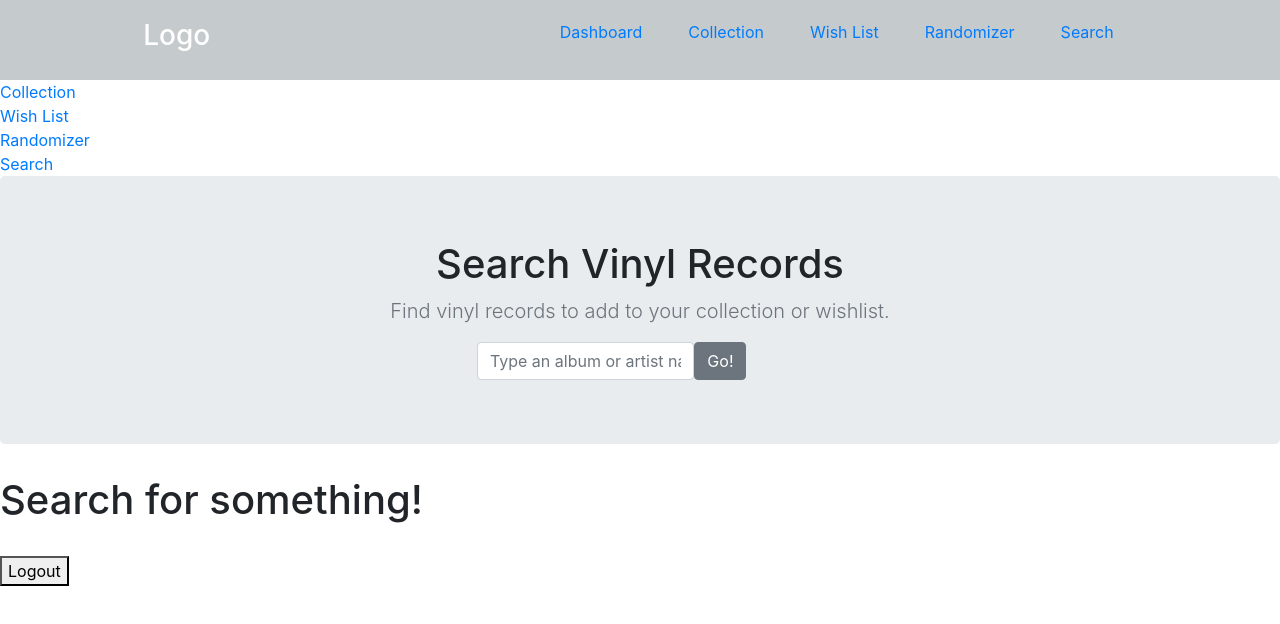
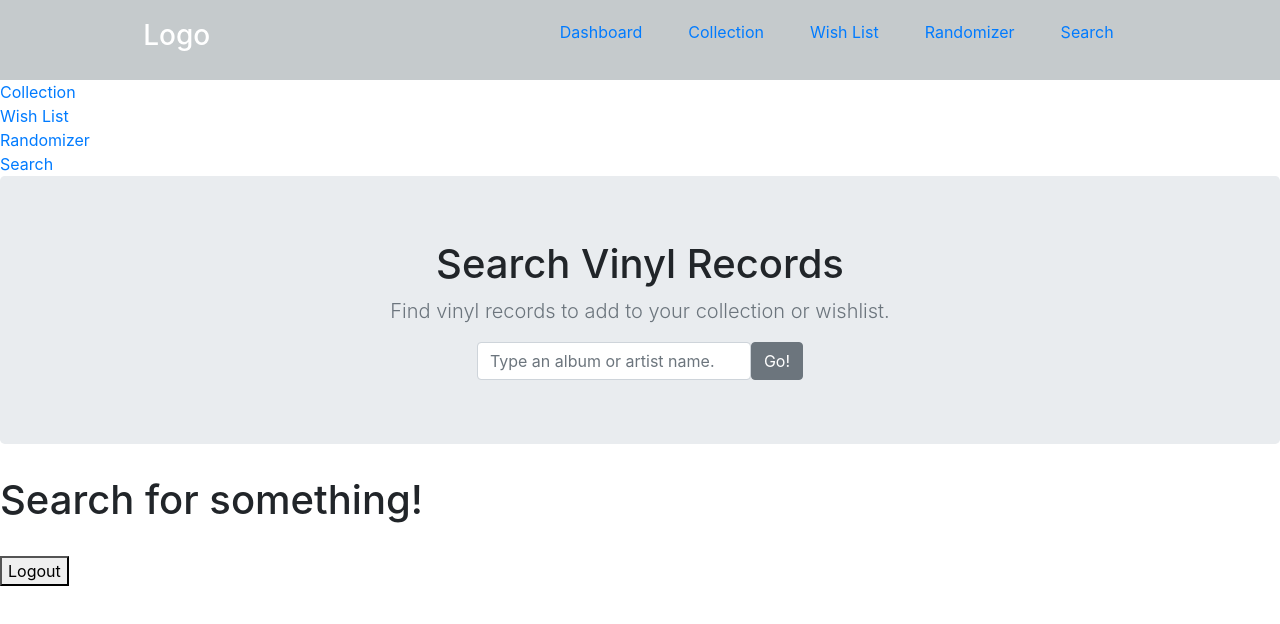
Before and after one commit to debersole81/audiophile, a React (Create React App) app: page /dashboard/search in a window 1280 px wide. Shown: the top 624 px of the page. Built offline with nearby package versions, Linux system fonts and the light colour scheme.

Commit message:
Changed console.log params

```diff
--- a/src/components/Search.js
+++ b/src/components/Search.js
@@ -62,6 +62,7 @@ function Search () {
         .then(
             (result) => {
                 setItems(result.results);
+                console.log(result);
             }
         );
 
@@ -74,10 +75,10 @@ function Search () {
                 <h1>Search Vinyl Records</h1>
                 <p className='lead text-muted'>Find vinyl records to add to your collection or wishlist.</p>
                     <Form className='form-inline justify-content-center'>
-                        <Form.Group>
+                        <Form.Group className='form-group'>
                             <Form.Label srOnly>Search</Form.Label>
-                            <Form.Control className='col-sm-8' type='text' name='search' placeholder='Type an album or artist name.' onChange={handleSearchChange}/>
-                            <Button variant='secondary' type='submit' size='md' onClick={handleSubmit}>Go!</Button>
+                            <Form.Control className='form-control' type='text' name='search' placeholder='Type an album or artist name.' onChange={handleSearchChange}/>
+                            <Button className='btn' variant='secondary' type='submit' size='md' onClick={handleSubmit}>Go!</Button>
                         </Form.Group>
                     </Form>
             </Jumbotron>
```
